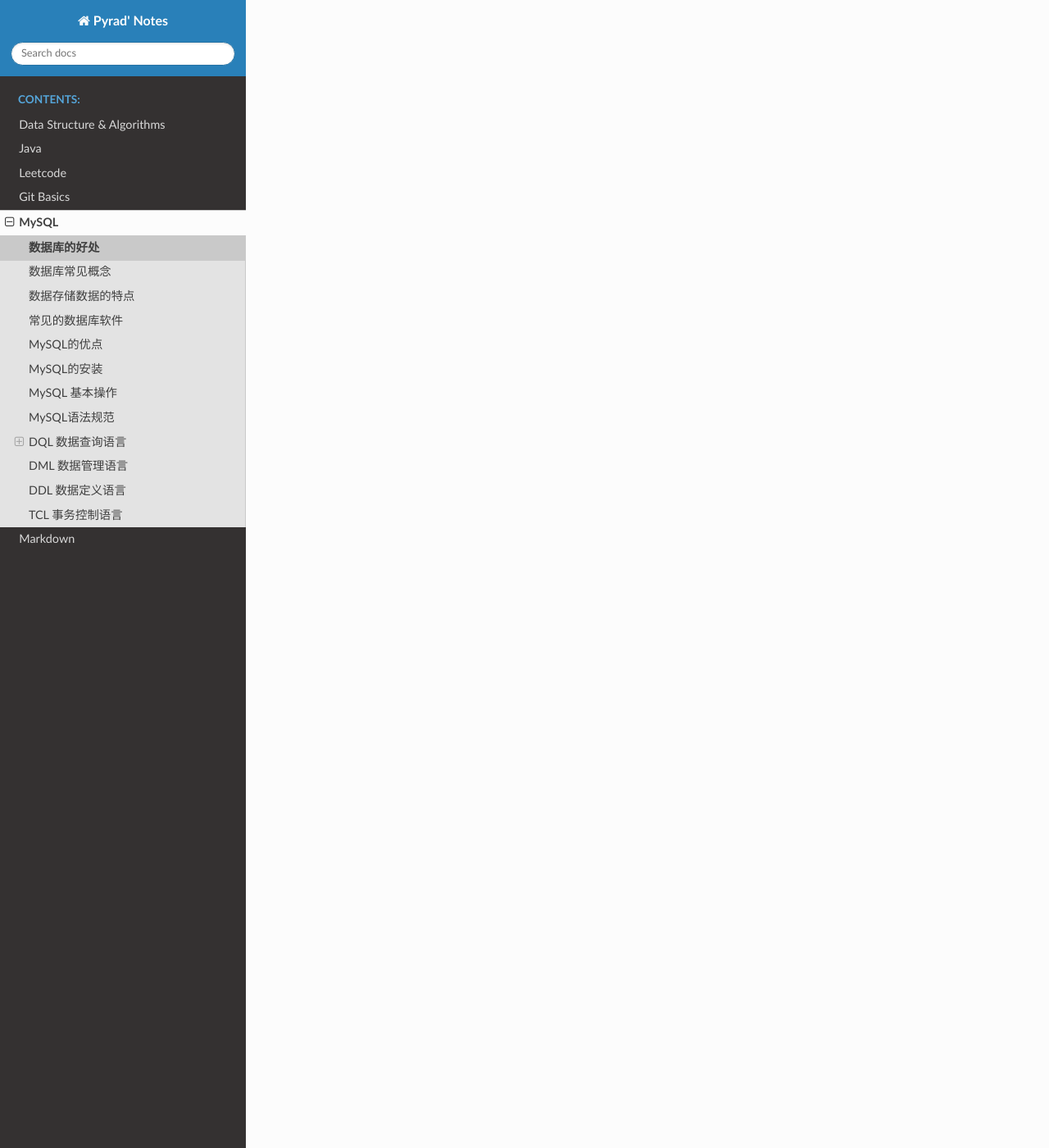
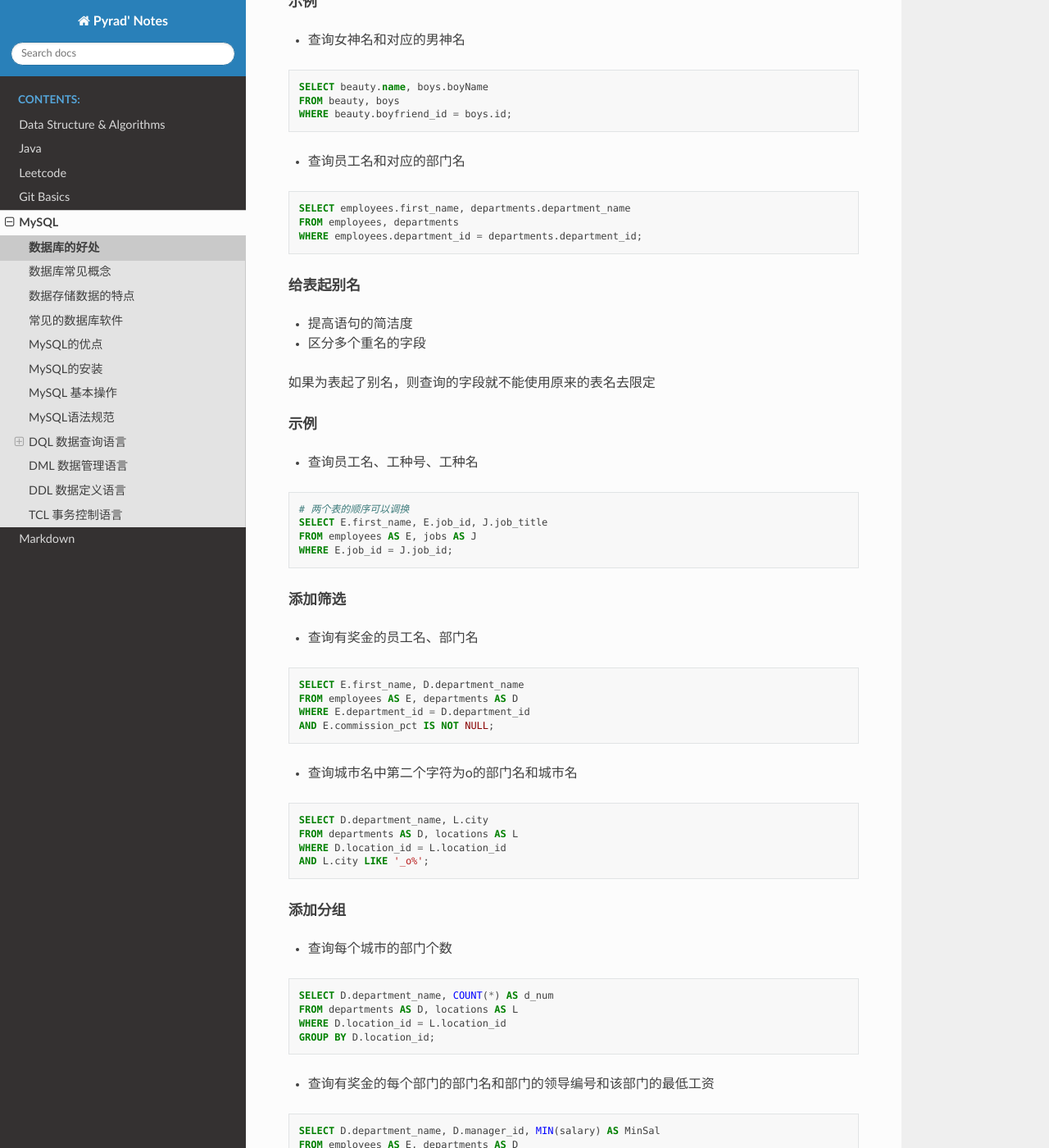
Before and after one commit to Pyrad/pyradnotes, a Sphinx documentation site: the page built from source/MySQL/mysql.md, in a window 1280 px wide and 1400 px high, scrolled down 22296 px. Shown: the whole window at 82% size. Built offline with Sphinx 7.4.7 and the Read the Docs theme 2.0.0, drawn with Linux system fonts in a browser that asks for light colours; some of the changed text lies outside the part shown.

Commit message:
MySQL notes 2021-08-20

````diff
--- a/source/MySQL/mysql.md
+++ b/source/MySQL/mysql.md
@@ -1141,18 +1141,186 @@
 
 
 
+## 连接查询
+
+### 含义
+
+即**多表查询**，当查询的字段来自于多个表时，用连接查询
+
+### 笛卡尔积
+
+表1有```M```行，表2有```N```行，查询结果为```M*N```行
+
+原因：没有有效的连接条件
+
+解决：添加有效的连接条件
+
+### 分类
+
+- 按年代分类
+
+  SQL92标准：只支持内连接
+
+  SQL99标准：支持内连接，外连接（左外+右外）以及交叉连接
+
+- 按功能分类
+
+  内连接：等值连接，非等值连接以及自连接
+
+  外连接：左外连接，右外连接以及全外连接
+
+  交叉连接
+
+### SQL92标准的连接查询
+
+#### 语法
+
+```mysql
+SELECT 表1字段1, 表1字段2, ... 表2字段1, 表2字段2, ...
+FROM 表1, 表2, ...
+WHERE 连接条件
+【 AND 筛选条件 】
+```
+
+#### 等值连接
+
+- 多表等值连接的结果为多表的交集部分
+- ```N```表连接，至少需要```N-1```个连接条件
+- 多表的顺序没有要求
+- 一般需要为表起别名
+- 可以搭配前面介绍的所有子句使用，比如排序、分组、筛选
+
+##### 示例
+
+- 查询女神名和对应的男神名
+
+```mysql
+SELECT beauty.name, boys.boyName
+FROM beauty, boys
+WHERE beauty.boyfriend_id = boys.id;
+```
+
+- 查询员工名和对应的部门名
+
+```mysql
+SELECT employees.first_name, departments.department_name
+FROM employees, departments
+WHERE employees.department_id = departments.department_id;
+```
 
 
 
+##### 给表起别名
+
+- 提高语句的简洁度
+- 区分多个重名的字段
+
+如果为表起了别名，则查询的字段就不能使用原来的表名去限定
+
+##### 示例
+
+- 查询员工名、工种号、工种名
+
+```mysql
+# 两个表的顺序可以调换
+SELECT E.first_name, E.job_id, J.job_title
+FROM employees AS E, jobs AS J
+WHERE E.job_id = J.job_id;
+```
+
+##### 添加筛选
+
+- 查询有奖金的员工名、部门名
+
+```mysql
+SELECT E.first_name, D.department_name
+FROM employees AS E, departments AS D
+WHERE E.department_id = D.department_id
+AND E.commission_pct IS NOT NULL;
+```
+
+- 查询城市名中第二个字符为o的部门名和城市名
+
+```mysql
+SELECT D.department_name, L.city
+FROM departments AS D, locations AS L
+WHERE D.location_id = L.location_id
+AND L.city LIKE '_o%';
+```
 
 
 
+##### 添加分组
+
+- 查询每个城市的部门个数
+
+```mysql
+SELECT D.department_name, COUNT(*) AS d_num
+FROM departments AS D, locations AS L
+WHERE D.location_id = L.location_id
+GROUP BY D.location_id;
+```
+
+- 查询有奖金的每个部门的部门名和部门的领导编号和该部门的最低工资
+
+```mysql
+SELECT D.department_name, D.manager_id, MIN(salary) AS MinSal
+FROM employees AS E, departments AS D
+WHERE E.department_id = D.department_id
+AND E.commission_pct IS NOT NULL
+GROUP BY E.department_id;
+```
+
+##### 添加排序
+
+- 查询每个工种的工种名和员工的个数，并且按员工个数降序
+
+```mysql
+SELECT J.job_id, J.job_title, COUNT(*) AS EmpNum
+FROM employees AS E, jobs AS J
+WHERE E.job_id = J.job_id
+GROUP BY J.job_id
+ORDER BY EmpNum DESC;
+```
 
 
 
+##### 三表连接
+
+- 查询员工名、部门名和所在的城市
 
 ```mysql
+SELECT E.first_name, D.department_name, L.city
+FROM employees AS E, departments AS D, locations AS L
+WHERE E.department_id = D.department_id
+AND D.location_id = L.location_id;
+```
 
+
+
+#### 非等值连接
+
+- 查询员工的工资和工资级别
+
+```mysql
+# 注意BETWEEN...AND...后面跟的值的大小顺序，是前面小后面大
+SELECT E.salary, JG.grade_level
+FROM employees AS E, job_grades AS JG
+WHERE E.salary BETWEEN JG.lowest_sal AND JG.highest_sal;
+```
+
+
+
+#### 自连接
+
+- 查询员工名和上级的名称
+
+  即要查询的两个表实际是同一个表，使用同一张表的不同字段连接起来
+
+```mysql
+SELECT E0.first_name AS Ename, E1.first_name AS Mname
+FROM employees AS E0, employees AS E1
+WHERE E0.manager_id = E1.employee_id;
 ```
 
 
````
